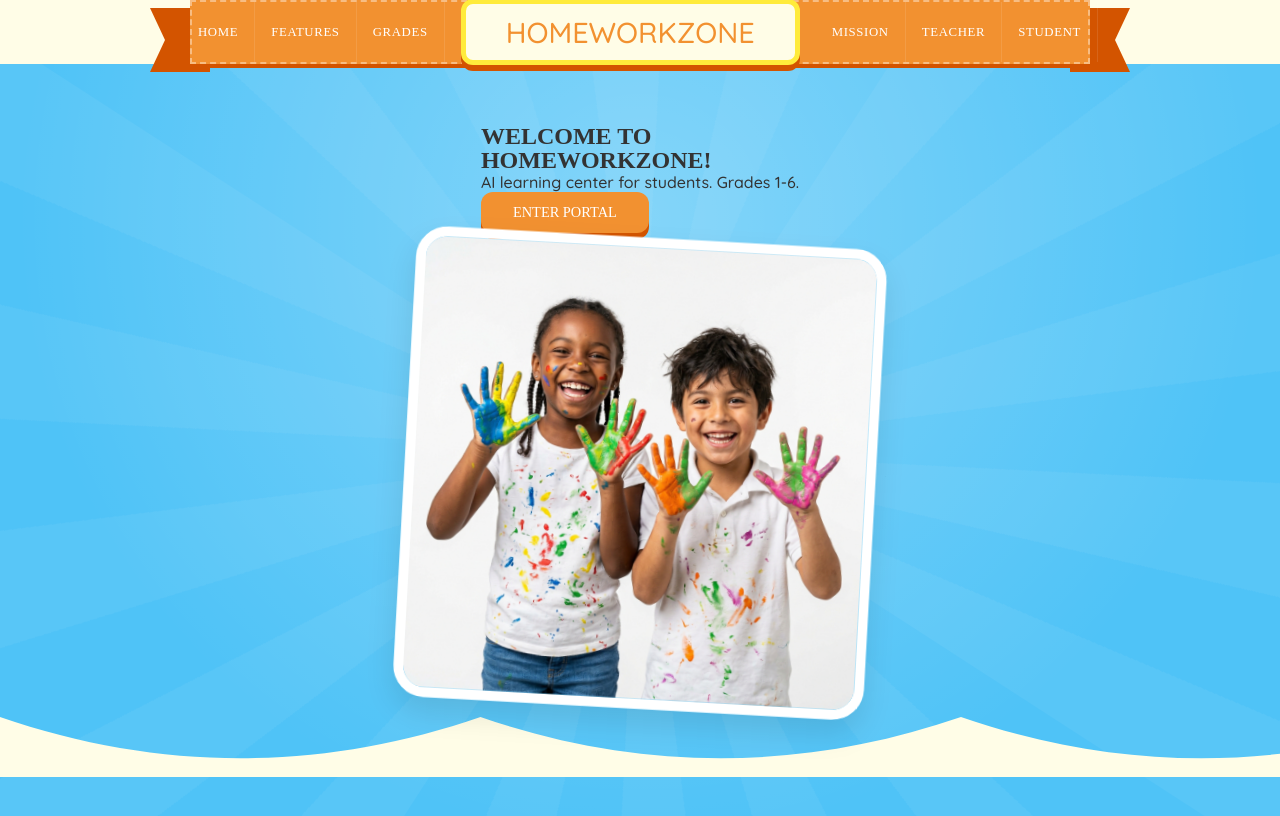
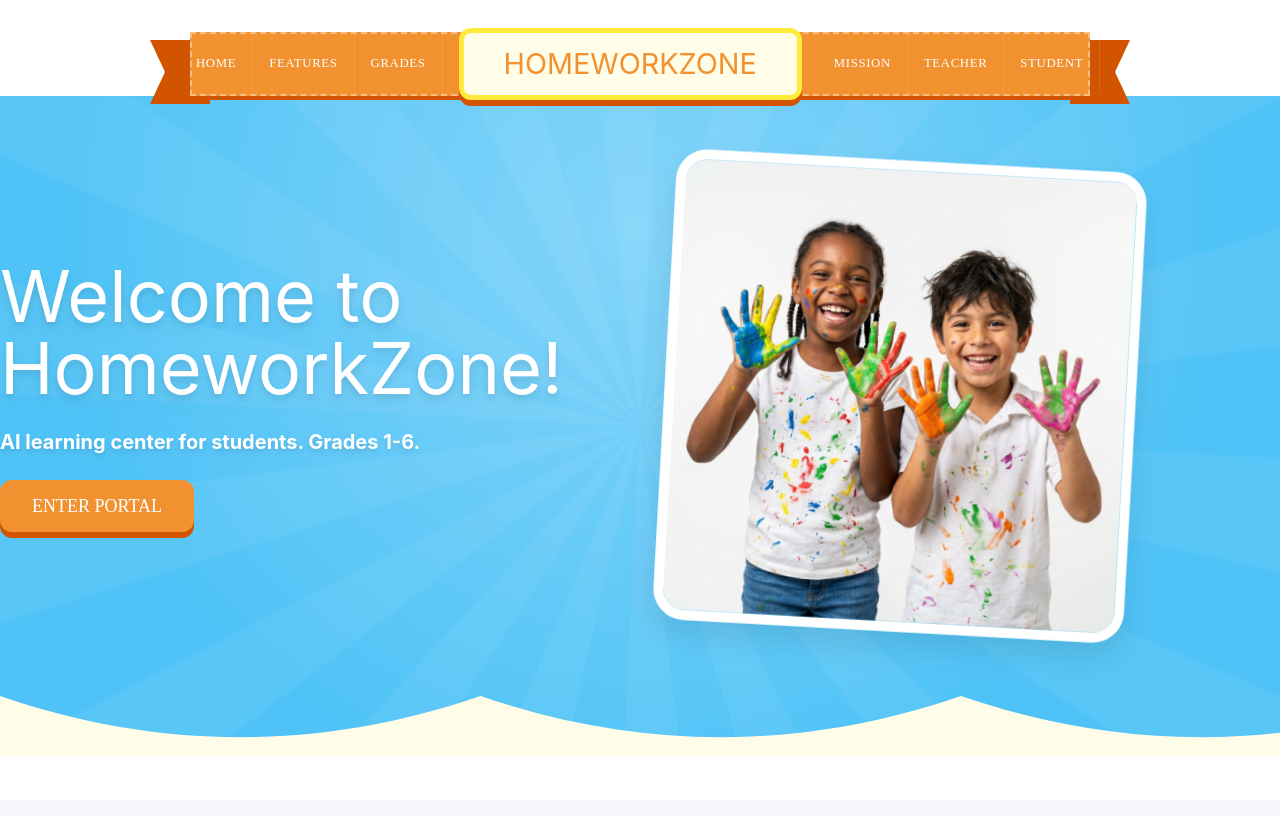
Before and after one commit to shilpespillai/IDEBroker, a React (Vite) app in the folder homeworkzone/: page / in a window 1280 px wide. Shown: the top 816 px of the page. Built offline with nearby package versions, Linux system fonts and the light colour scheme.

Commit message:
fix: Stabilized Tailwind CSS v3 and repaired index.css to resolve the unstyled dashboard regression. Enforced Inter font and neutral background.

```diff
--- a/homeworkzone/package.json
+++ b/homeworkzone/package.json
@@ -23,13 +23,13 @@
     "@types/react": "^18.3.3",
     "@types/react-dom": "^18.3.0",
     "@vitejs/plugin-react-swc": "^3.5.0",
-    "autoprefixer": "^10.5.0",
+    "autoprefixer": "^10.4.19",
     "eslint": "^8.57.0",
     "eslint-plugin-react": "^7.34.2",
     "eslint-plugin-react-hooks": "^4.6.2",
     "eslint-plugin-react-refresh": "^0.4.7",
-    "postcss": "^8.5.14",
-    "tailwindcss": "^4.2.4",
+    "postcss": "^8.4.38",
+    "tailwindcss": "^3.4.4",
     "vite": "^5.3.1"
   }
 }
--- a/homeworkzone/src/index.css
+++ b/homeworkzone/src/index.css
@@ -9,10 +9,6 @@
   --kiddy-yellow: #ffeb3b;
   --kiddy-cream: #fffde7;
   --kiddy-green: #a2d148;
-
-  --radius-bubble: 40px;
-  --shadow-sticker: 0 10px 0 0 rgba(0,0,0,0.05);
-  --transition-pop: all 0.4s cubic-bezier(0.175, 0.885, 0.32, 1.275);
 }
 
 @import url('https://fonts.googleapis.com/css2?family=Fredoka+One&family=Quicksand:wght@500;700&family=Inter:wght@400;500;600;700&display=swap');
@@ -24,18 +20,13 @@
 }
 
 body {
-  font-family: 'Quicksand', 'Inter', sans-serif;
-  background-color: var(--kiddy-cream);
+  font-family: 'Inter', sans-serif;
   color: #333;
   overflow-x: hidden;
+  background-color: #F5F7FA;
 }
 
-h1, h2, h3, .logo-font {
-  font-family: 'Fredoka One', cursive;
-  text-transform: uppercase;
-}
-
-/* --- The Ribbon Header --- */
+/* --- The Ribbon Header (Kiddy Landing) --- */
 .ribbon-nav {
   height: 64px;
   display: flex;
@@ -59,7 +50,6 @@ h1, h2, h3, .logo-font {
   border: 2px dashed rgba(255,255,255,0.4);
 }
 
-/* Ribbon Tails */
 .ribbon-tail {
   position: absolute;
   top: 8px;
@@ -89,10 +79,6 @@ h1, h2, h3, .logo-font {
   letter-spacing: 0.05em;
 }
 
-.ribbon-segment:hover {
-  background: rgba(255,255,255,0.1);
-}
-
 .logo-box {
   background: var(--kiddy-cream);
   padding: 0.6rem 2.5rem;
@@ -106,7 +92,7 @@ h1, h2, h3, .logo-font {
   white-space: nowrap;
 }
 
-/* --- Hero Section with Sunburst --- */
+/* --- Kiddy Hero --- */
 .kiddy-hero {
   background: var(--kiddy-blue);
   background-image: radial-gradient(circle at 50% 20%, rgba(255,255,255,0.3) 0%, transparent 70%);
@@ -116,7 +102,6 @@ h1, h2, h3, .logo-font {
   overflow: hidden;
 }
 
-/* Sunburst Rays */
 .kiddy-hero::before {
   content: '';
   position: absolute;
@@ -143,19 +128,6 @@ h1, h2, h3, .logo-font {
   z-index: 2;
 }
 
-/* Scalloped Cloud Edge */
-.cloud-divider {
-  position: absolute;
-  bottom: 0;
-  left: 0;
-  width: 100%;
-  height: 60px;
-  background: white;
-  clip-path: url(#scallop-path);
-  z-index: 5;
-}
-
-/* --- Kiddy Cards --- */
 .kiddy-card {
   background: white;
   border-radius: 60px 60px 32px 32px;
@@ -163,11 +135,6 @@ h1, h2, h3, .logo-font {
   text-align: center;
   box-shadow: 0 12px 0 0 var(--kiddy-cream);
   border: 4px solid #f8f9fe;
-  transition: var(--transition-pop);
-}
-
-.kiddy-card:hover {
-  transform: translateY(-10px);
 }
 
 .kiddy-btn {
@@ -180,15 +147,8 @@ h1, h2, h3, .logo-font {
   box-shadow: 0 6px 0 0 var(--kiddy-orange-dark);
   cursor: pointer;
   text-transform: uppercase;
-  font-size: 0.9rem;
 }
 
-.kiddy-btn:active {
-  transform: translateY(4px);
-  box-shadow: 0 2px 0 0 var(--kiddy-orange-dark);
-}
-
-/* --- Flex Center Utility --- */
 .flex-center {
   display: flex;
   align-items: center;
```
Also changed, not shown: 1 other file (tests, documents, lock files or other folders).
